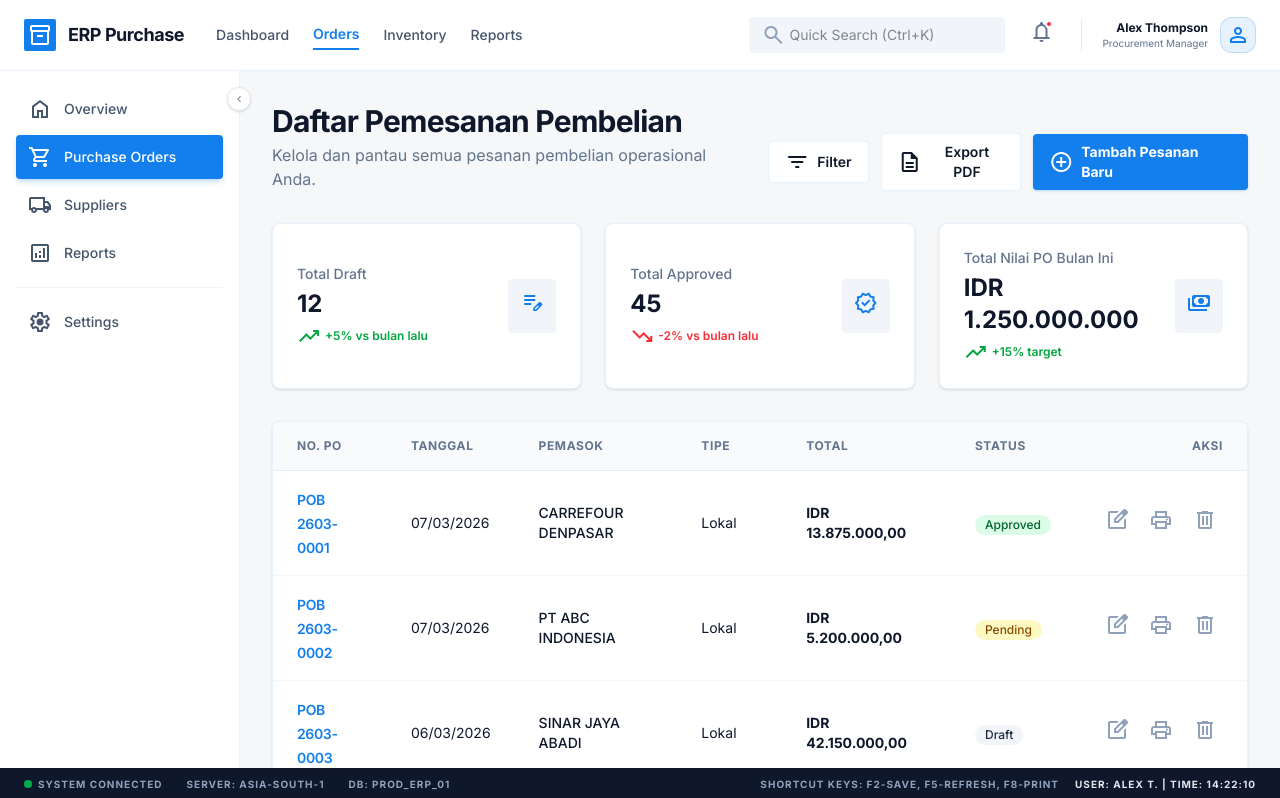
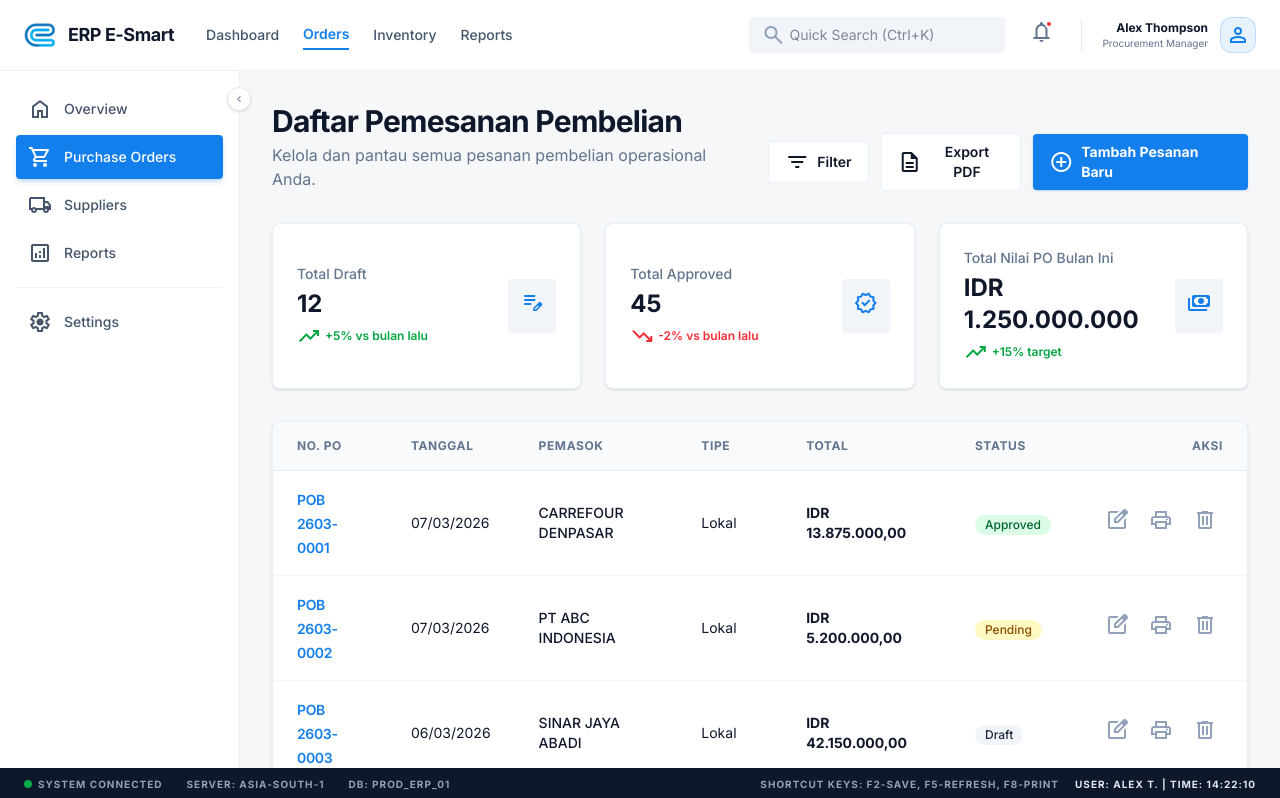
Before and after one commit to zulfafalah/erp, a Next.js app: page /purchase-order in a window 1280 px wide. Shown: the top 798 px of the page. Built offline with nearby package versions, Linux system fonts and the light colour scheme.

Commit message:
feat: Replace Navbar icon with a Next.js Image component and update the application title.

```diff
--- a/app/components/Navbar.tsx
+++ b/app/components/Navbar.tsx
@@ -1,13 +1,19 @@
+import Image from "next/image";
+
 export default function Navbar() {
     return (
         <header className="flex items-center justify-between whitespace-nowrap border-b border-primary/10 bg-white px-6 py-3 shrink-0">
             <div className="flex items-center gap-8">
                 <div className="flex items-center gap-3 text-primary">
-                    <div className="size-8 bg-primary rounded flex items-center justify-center text-white">
-                        <span className="material-symbols-outlined">inventory_2</span>
-                    </div>
+                    <Image
+                        src="/logoesmart2.png"
+                        alt="Logo"
+                        width={32}
+                        height={32}
+                        className="size-8 object-contain"
+                    />
                     <h2 className="text-slate-900 text-lg font-bold leading-tight tracking-tight">
-                        ERP Purchase
+                        ERP E-Smart
                     </h2>
                 </div>
                 <nav className="hidden md:flex items-center gap-6">
```
